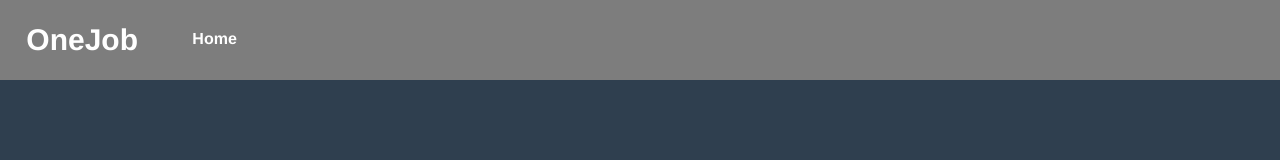
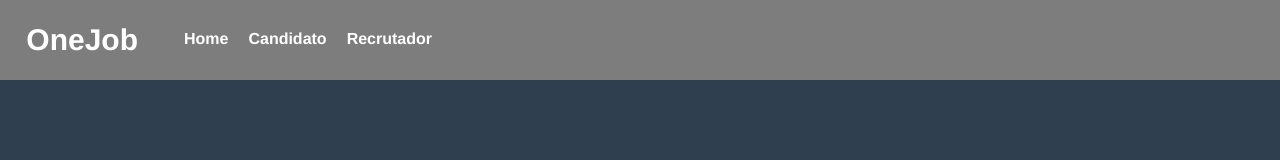
Before and after one commit to lalbuque/Banco-de-talentos, a website: page login.html in a window 1280 px wide. Shown: the top 160 px of the page. Drawn offline with Linux system fonts and the light colour scheme.

Commit message:
Mudança na Nav bar

```diff
--- a/login.html
+++ b/login.html
@@ -22,11 +22,19 @@
                     <span class="content-brand-header">OneJob</span>
                 </a>
                 <nav class="navbar-header" id="fonte-login">
-                    <ol class="link-nav-header">
-                        <li class="active-navli-header">
-                            <a href="index.html" class="a-nav-header"><a href="index.html">Home</a></a>
-                        </li>
-                    </ol>
+                        <ol class="link-nav-header">
+                                <li class="active-navli-header">
+                                    <a href="index.html" class="a-nav-header">Home</a>
+                                </li>
+
+                                <li class="active-navli-header">
+                                    <a href="login.html" class="a-nav-header">Candidato</a>
+                                </li>
+                                <li>
+                                    <a href="login-empresa.html" class="a-nav-header">Recrutador</a>
+                                </li>
+
+                            </ol>
                 </nav>
             </div>
             <div class="left-header">
```
Also changed, not shown: curriculo.html (+12 -5 lines), empresas.html (+14 -4 lines), login-empresa.html (+13 -3 lines).
